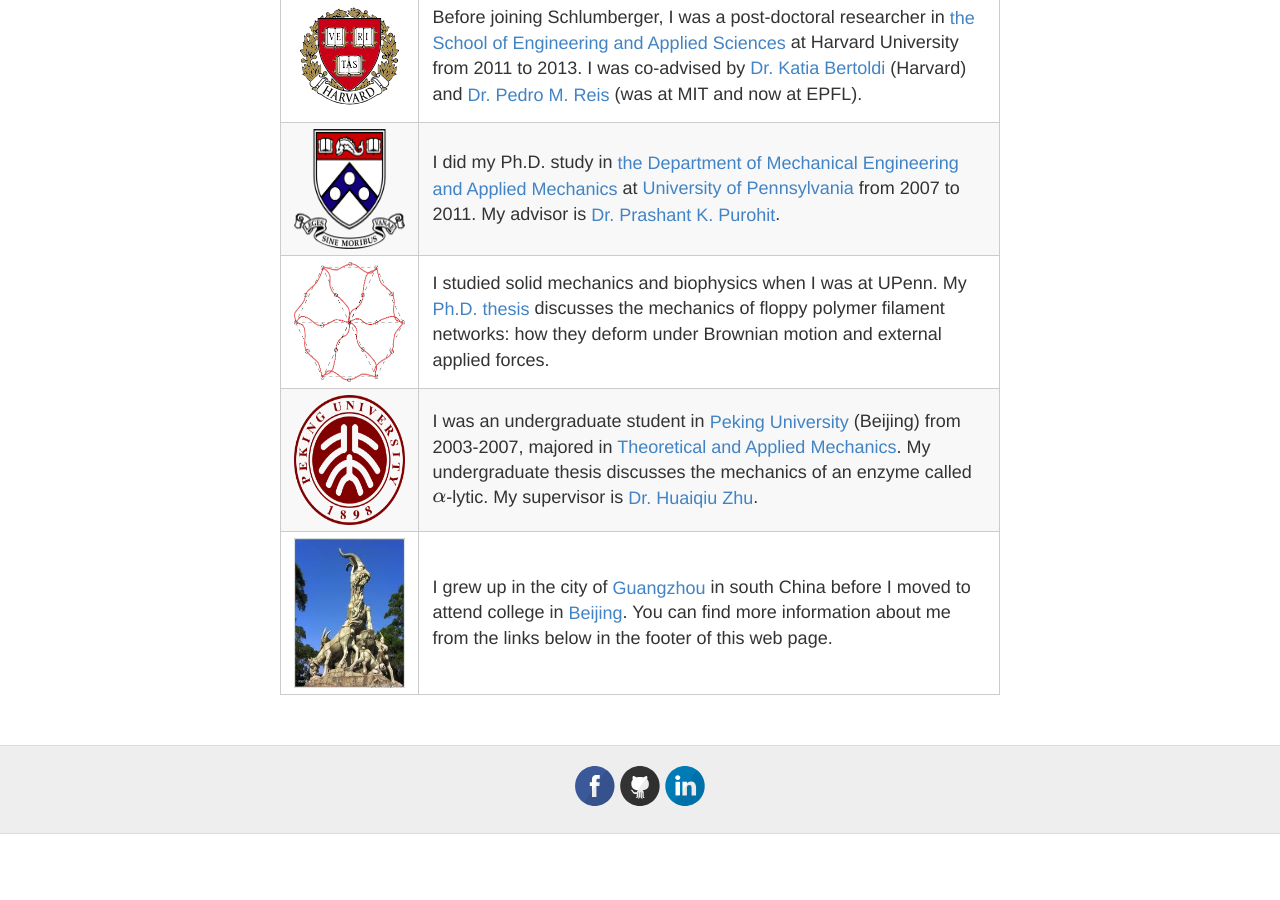
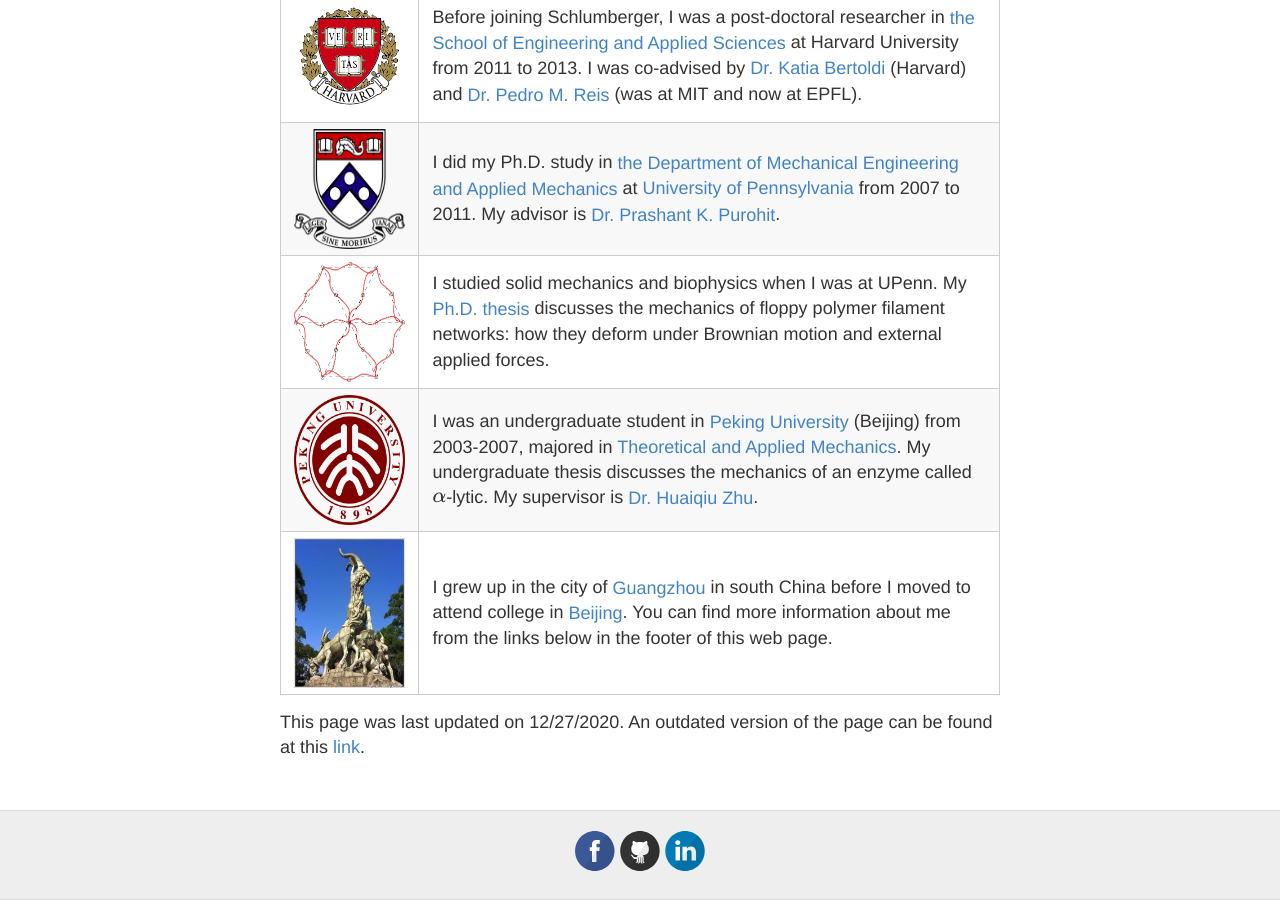
Before and after one commit to tianxiang84/tianxiang84.github.io, a Jekyll site: the page built from index.md, in a window 1280 px wide and 900 px high, scrolled down 697 px. Built offline with Jekyll 4.4.1, drawn with Linux system fonts in a browser that asks for light colours; formulas are drawn with MathJax 3; before the commit the page ends 1531 px from its top, so only the background shows below that.

Commit message:
Added update info.

```diff
--- a/index.md
+++ b/index.md
@@ -14,3 +14,5 @@ title: About Me
 | <img src="/images/about/200px-Peking_University_seal.svg.png" width="500" height="130"> | I was an undergraduate student in <a target="_blank" rel="noopener noreferrer" href="https://en.wikipedia.org/wiki/Peking_University">Peking University</a> (Beijing) from 2003-2007, majored in <a target="_blank" rel="noopener noreferrer" href="https://en.mech.pku.edu.cn/">Theoretical and Applied Mechanics</a>. My undergraduate thesis discusses the mechanics of an enzyme called $\alpha$-lytic. My supervisor is <a target="_blank" rel="noopener noreferrer" href="https://en.coe.pku.edu.cn/faculty/facultyaz/891173.htm">Dr. Huaiqiu Zhu</a>.|
 | <img src="/images/about/guangzhou.jpg" width="500" height="150"> | I grew up in the city of <a target="_blank" rel="noopener noreferrer" href="https://en.wikipedia.org/wiki/Guangzhou">Guangzhou</a> in south China before I moved to attend college in <a target="_blank" rel="noopener noreferrer" href="https://en.wikipedia.org/wiki/Beijing">Beijing</a>. You can find more information about me from the links below in the footer of this web page. |
 |--------|-------------------------------------|
+
+This page was last updated on 12/27/2020. An outdated version of the page can be found at this <a target="_blank" rel="noopener noreferrer" href="https://sites.google.com/site/tsuwiki/">link</a>.
```
